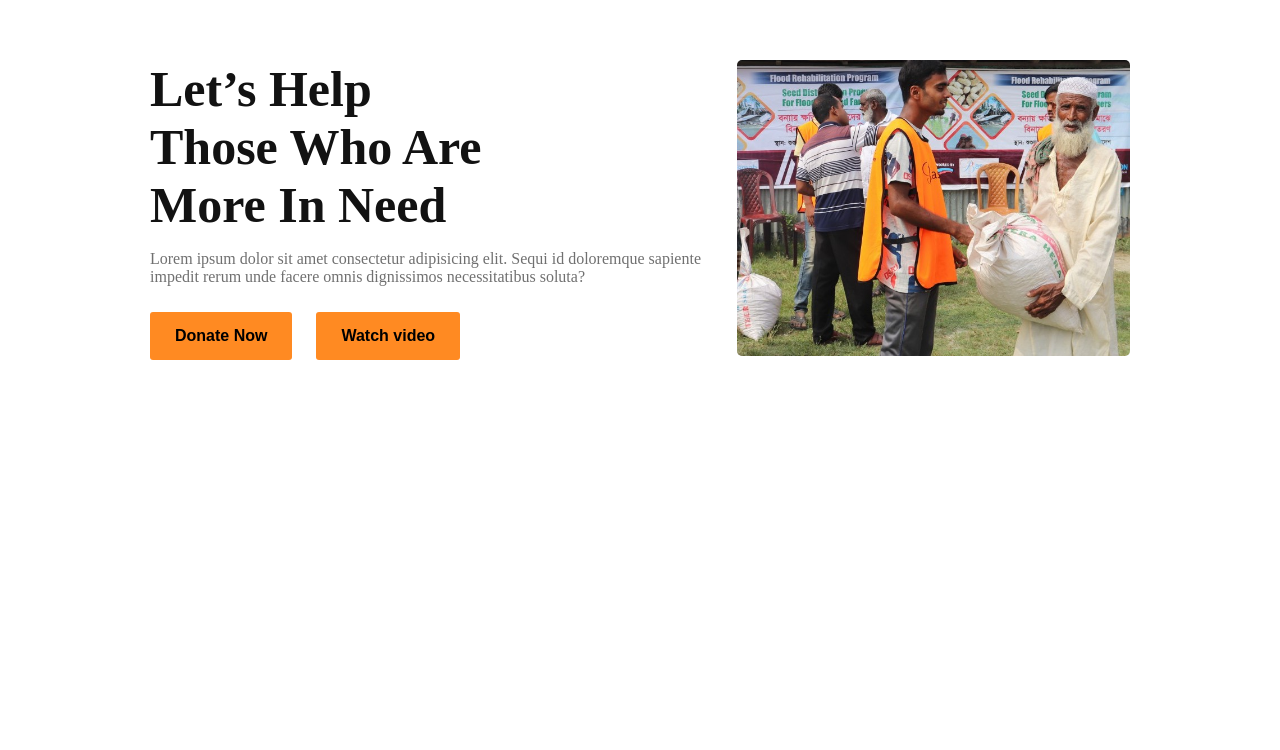
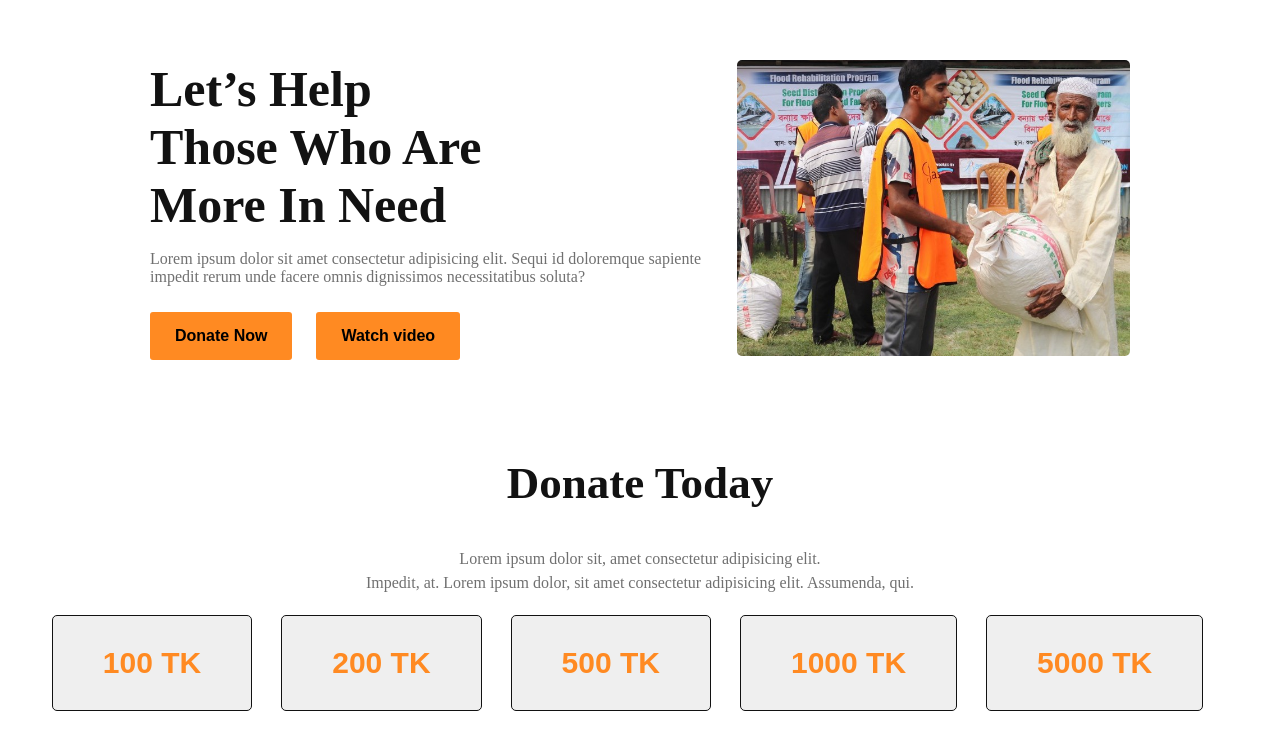
Before and after one commit to mariaisratjahan/donation, a plain HTML site: page index.html in a window 1280 px wide. Drawn offline with Linux system fonts and the light colour scheme.

Commit message:
donate today added

```diff
--- a/index.html
+++ b/index.html
@@ -32,6 +32,23 @@
                 <img src="./images/banner-images/1.jpg" alt="a man with donation box">
             </div>
         </section>
+        <section id="donate-today">
+            <div class="donate-today-content">
+                <h2>Donate Today</h2>
+                <p>Lorem ipsum dolor sit, amet consectetur adipisicing elit. </p>
+                   <p> Impedit, at. Lorem ipsum dolor, sit
+                     amet consectetur adipisicing elit. Assumenda, qui.
+                </p>
+                <div class="donation-money">
+                    <button>100 TK</button>
+                    <button>200 TK</button>
+                    <button>500 TK</button>
+                    <button>1000 TK</button>
+                    <button>5000 TK</button>
+                </div>
+            </div>
+
+        </section>
     </main>
 </body>
 </html>
--- a/style.css
+++ b/style.css
@@ -8,11 +8,13 @@ img{
     width: 100%;
     border-radius: 5px;
 }
+/* ----------------banner section ----------------- */
 
 #banner-section{
     display:flex;
     padding:60px 150px;
     align-items: center;
+
 }
 .banner-content{
    margin-right:30px ;
@@ -46,3 +48,33 @@ img{
    /* border-radius: 50px; */
 
 }
+/*---------------------- donate-today -------------------------*/
+#donate-today{
+  text-align: center;
+  display: flex;
+  justify-content: center;
+}
+.donate-today-content h2{
+   font-size: 45px;
+}
+.donate-today-content p{
+    color: #707070;
+    margin: 0;
+    padding: 0;
+    line-height: 1.5;
+}
+.donation-money{
+    /* display: flex; */
+    padding: 20px 0;
+
+}
+.donation-money button{
+    margin-right: 25px;
+    padding:30px 50px;
+    color:#FF8A22;
+    font-size: 30px;
+    outline: none;
+    border:1px solid #121212;
+    border-radius: 5px;
+    font-weight: 700;
+}
```
